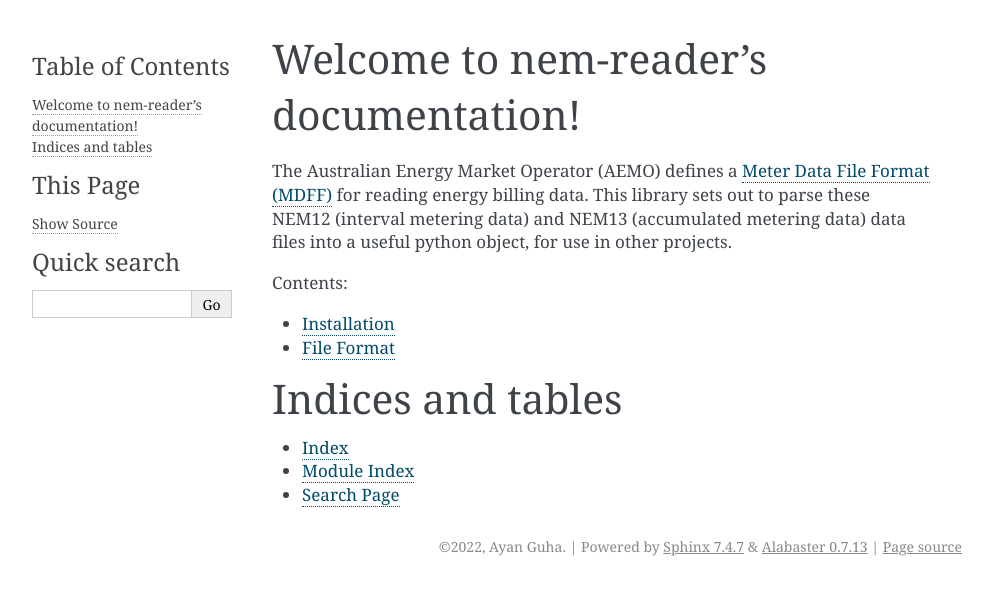
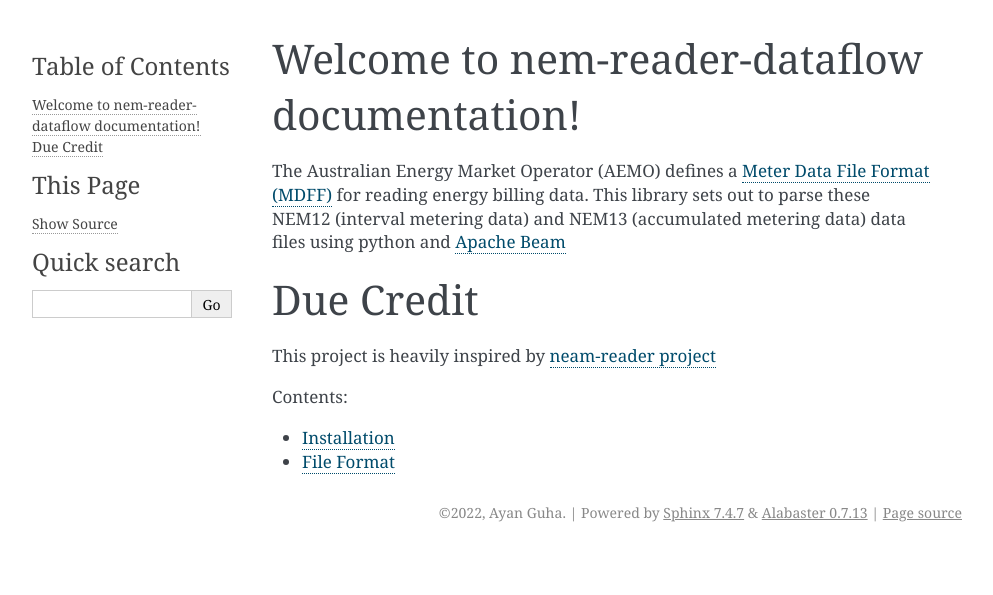
Before and after one commit to ayanguha/nem-reader-dataflow, a Sphinx documentation site: the page built from doc/index.rst, in a window 1280 px wide. Shown: the top 595 px of the page, without its empty margins (148-1141 px from the left). Built offline with Sphinx 7.4.7, drawn with Linux system fonts in a browser that asks for light colours.

Commit message:
Minor doc modification - added credit

```diff
--- a/doc/index.rst
+++ b/doc/index.rst
@@ -1,11 +1,14 @@
-Welcome to nem-reader's documentation!
+Welcome to nem-reader-dataflow documentation!
 ======================================
 
 The Australian Energy Market Operator (AEMO) defines a
 `Meter Data File Format (MDFF) <https://www.aemo.com.au/Stakeholder-Consultation/Consultations/Meter-Data-File-Format-Specification-NEM12-and-NEM13>`_
 for reading energy billing data.
-This library sets out to parse these NEM12 (interval metering data) and NEM13 (accumulated metering data) data files into a useful python object, for use in other projects.
+This library sets out to parse these NEM12 (interval metering data) and NEM13 (accumulated metering data) data files using python and `Apache Beam  <https://beam.apache.org/documentation/sdks/python/>`_
 
+Due Credit
+======================================
+This project is heavily inspired by `neam-reader project <https://github.com/aguinane/nem-reader>`_
 
 .. toctree::
    :maxdepth: 2
@@ -13,13 +16,3 @@
 
    installation
    file-format
-
-
-
-
-Indices and tables
-==================
-
-* :ref:`genindex`
-* :ref:`modindex`
-* :ref:`search`
```
